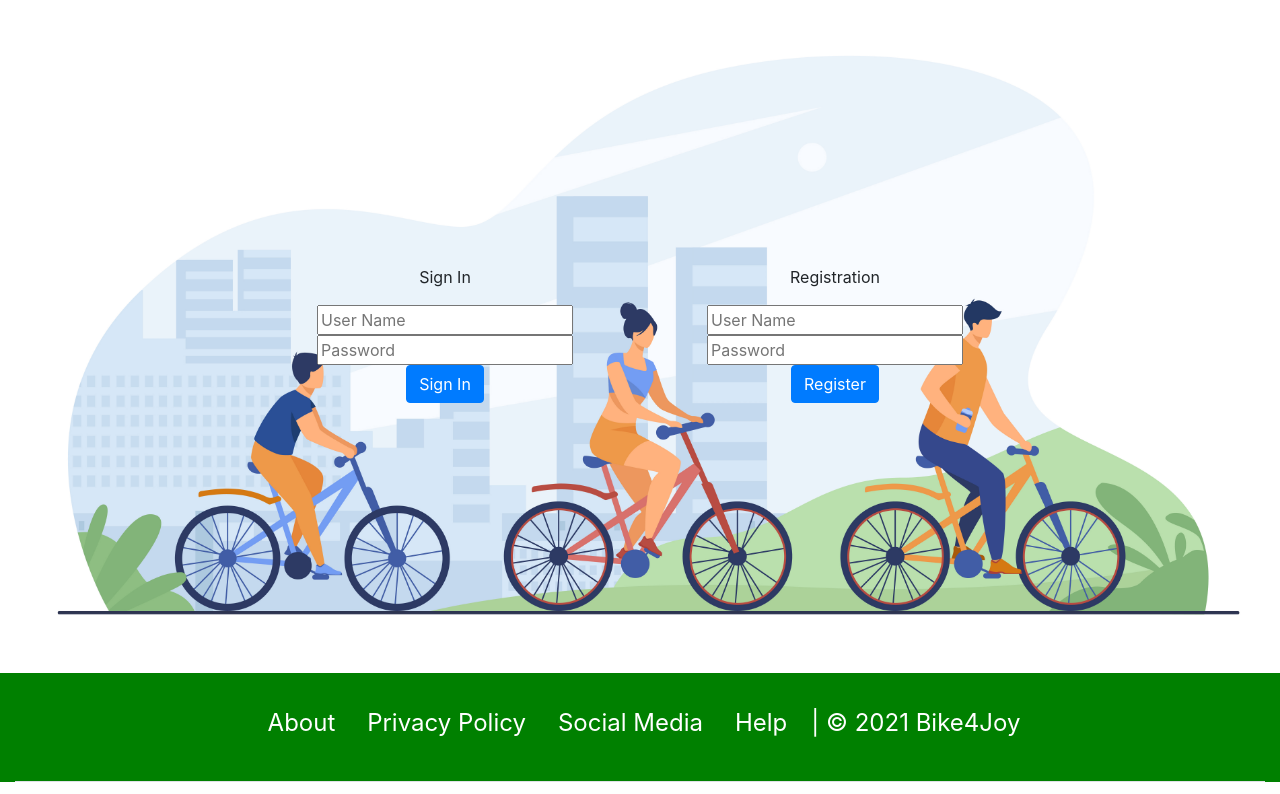
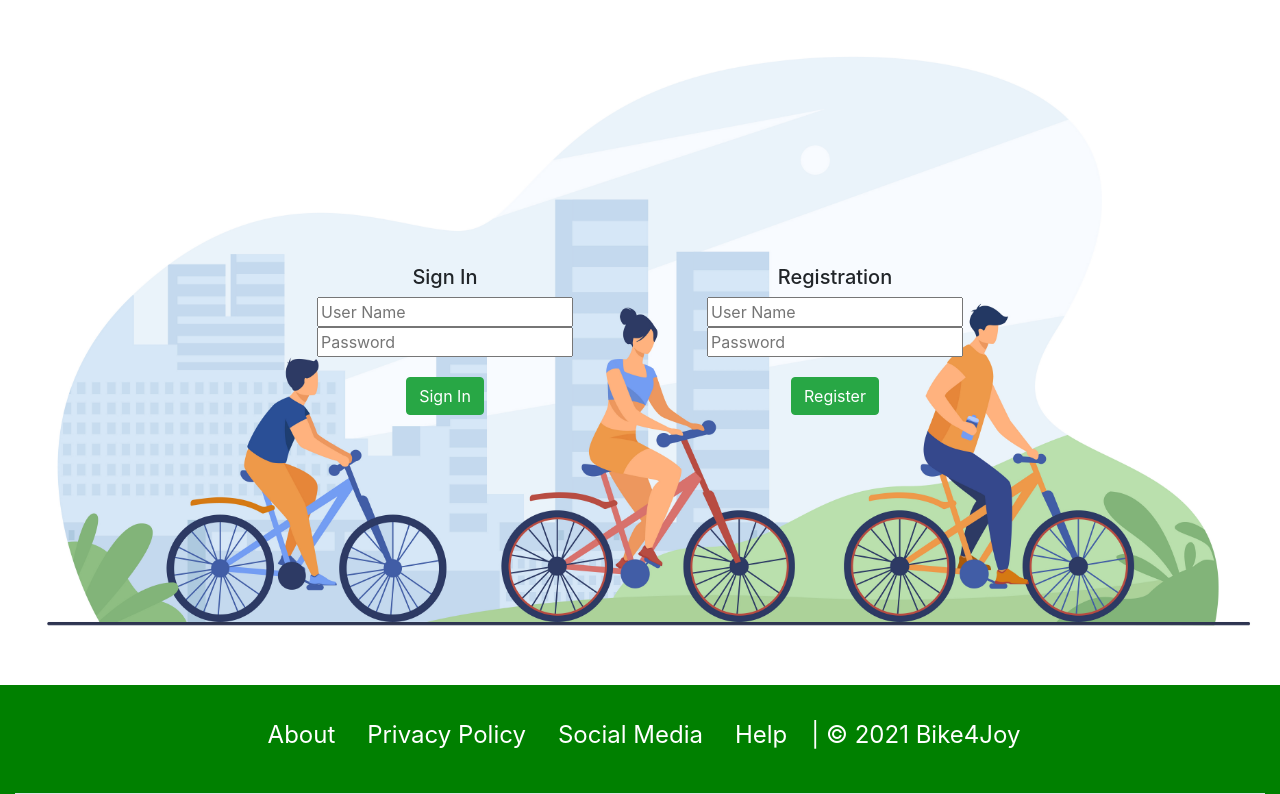
Before and after one commit to billsong0407/Bike4Joy, a PHP site: page /registration.html in a window 1280 px wide. Shown: the part 108-902 px from the top of the page. Run offline with PHP 8.4, Linux system fonts and the light colour scheme; some libraries are stand-ins or nearby versions.

Commit message:
completed some button styling

```diff
--- a/assets/css/registration.css
+++ b/assets/css/registration.css
@@ -36,3 +36,7 @@
         padding-bottom: 90px;
     }
 }
+
+.signin-register-button{
+    padding-top: 20px;
+}
--- a/assets/css/submission.css
+++ b/assets/css/submission.css
@@ -12,3 +12,8 @@
         margin-bottom: 70px;
     }
 }
+
+.submission-sub-button{
+    padding-top: 20px;
+    padding-right: 20px;
+}
--- a/registration.html
+++ b/registration.html
@@ -1,5 +1,6 @@
 <!DOCTYPE html>
 <html>
+
 <head>
     <meta charset="UTF-8">
     <meta name="viewport" content="width=device-width, initial-scale=1, shrink-to-fit=no">
@@ -31,13 +32,16 @@
         integrity="sha384-JZR6Spejh4U02d8jOt6vLEHfe/JQGiRRSQQxSfFWpi1MquVdAyjUar5+76PVCmYl" crossorigin="anonymous">
     </script>
 </head>
+
 <body>
     <header class="sticky-top">
         <nav class="navbar navbar-expand-lg navbar-light bg-light page-navbar py-4">
             <a class="navbar-brand" href="./index.html">
-                <img src="./assets/images/white-logo.png" height="50" alt="logo" loading="lazy" style="margin-top: -1px;"/>
+                <img src="./assets/images/white-logo.png" height="50" alt="logo" loading="lazy"
+                    style="margin-top: -1px;" />
             </a>
-            <button class="navbar-toggler" type="button" data-toggle="collapse" data-target="#navbarText" aria-controls="navbarText" aria-expanded="false" aria-label="Toggle navigation">
+            <button class="navbar-toggler" type="button" data-toggle="collapse" data-target="#navbarText"
+                aria-controls="navbarText" aria-expanded="false" aria-label="Toggle navigation">
                 <span class="navbar-toggler-icon"></span>
             </button>
             <div class="collapse navbar-collapse text-center" id="navbarText">
@@ -53,7 +57,8 @@
                     </li>
                 </ul>
                 <span class="navbar-text">
-                    <a type="button" class="btn btn-success register-button" href="./registration.html">Log In / Register</a>
+                    <a type="button" class="btn btn-success register-button" href="./registration.html">Log In /
+                        Register</a>
                 </span>
             </div>
         </nav>
@@ -65,10 +70,12 @@
                 <div class="login-page">
                     <div class="form">
                         <form>
-                                <p>Sign In</p>
+                            <h5>Sign In</h5>
                             <input type="text" placeholder="User Name">
                             <input type="text" placeholder="Password"><br>
-                                <input class="btn btn-primary" type="submit" value="Sign In">
+                            <div class="signin-register-button">
+                                <input class="btn btn-success" type="submit" value="Sign In">
+                            </div>
                         </form>
                     </div>
                 </div>
@@ -77,10 +84,12 @@
                 <div class="login-page">
                     <div class="form">
                         <form>
-                                <p>Registration</p>
+                            <h5>Registration</h5>
                             <input type="text" placeholder="User Name">
                             <input type="text" placeholder="Password"><br>
-                                <input class="btn btn-primary" type="submit" value="Register">
+                            <div class="signin-register-button">
+                                <input class="btn btn-success" type="submit" value="Register">
+                            </div>
                         </form>
                     </div>
                 </div>
```
Also changed, not shown: submission.html (+11 -8 lines). Lines whose indentation alone changed are shown as unchanged.
